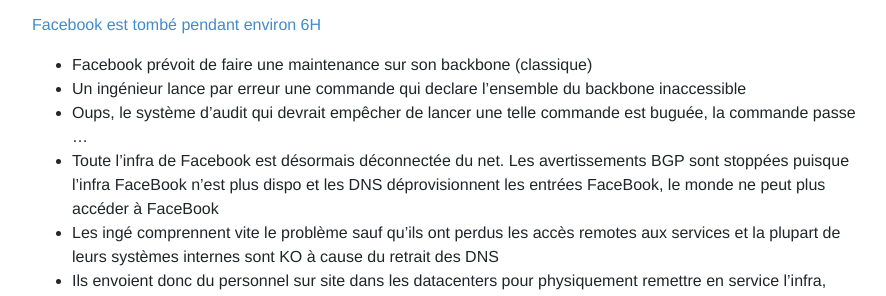
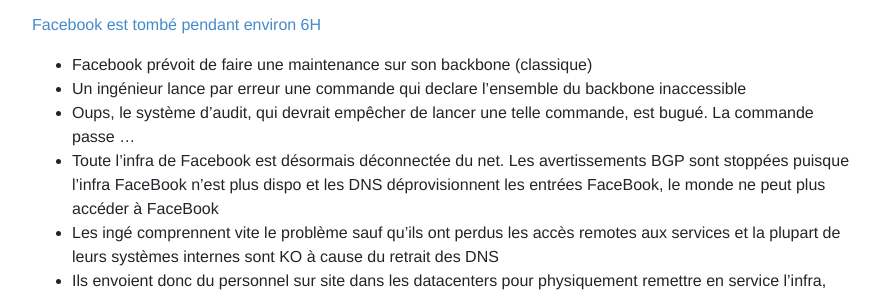
Before and after one commit to lescastcodeurs/lescastcodeurs.com, a Jekyll site: the page built from _posts/2021-10-13-lcc-265-cherie-ca-va-couper.md, in a window 1280 px wide and 900 px high, scrolled down 3440 px. Shown: the part 156-452 px from the top of the window, without its empty margins (53-939 px from the left). Built offline with Jekyll 4.4.1, drawn with Linux system fonts in a browser that asks for light colours; comment, search, counter and statistics services are not loaded.

Commit message:
Correction de typos sur 2021-10-13-lcc-265-cherie-ca-va-couper.md

```diff
--- a/_posts/2021-10-13-lcc-265-cherie-ca-va-couper.md
+++ b/_posts/2021-10-13-lcc-265-cherie-ca-va-couper.md
@@ -143,7 +143,7 @@ Recap Spring.io :
 
 * Facebook prévoit de faire une maintenance sur son backbone (classique)
 * Un ingénieur lance par erreur une commande qui declare l’ensemble du backbone inaccessible
-* Oups, le système d’audit qui devrait empêcher de lancer une telle commande est buguée, la commande passe ...
+* Oups, le système d’audit, qui devrait empêcher de lancer une telle commande, est bugué. La commande passe ...
 * Toute l’infra de Facebook est désormais déconnectée du net. Les avertissements BGP sont stoppées puisque l’infra FaceBook n’est plus dispo et les DNS déprovisionnent les entrées FaceBook, le monde ne peut plus accéder à FaceBook
 * Les ingé comprennent vite le problème sauf qu’ils ont perdus les accès remotes aux services et la plupart de leurs systèmes internes sont KO à cause du retrait des DNS
 * Ils envoient donc du personnel sur site dans les datacenters pour physiquement remettre en service l’infra, mais l’accès physique aux machines est super protégé
```
